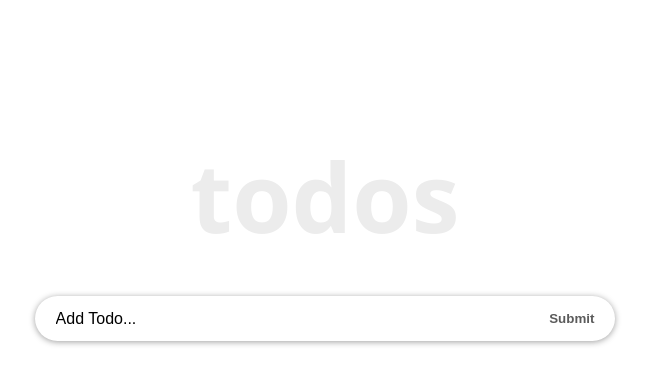
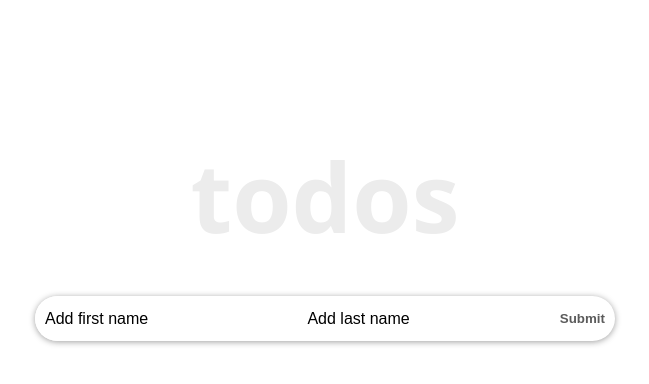
Before and after one commit to kayej22/react-todo-app, a React (Create React App) app: page / in a window 1280 px wide. Shown: the top 384 px of the page, without its empty margins (315-964 px from the left). Built offline with nearby package versions, Linux system fonts and the light colour scheme.

Commit message:
adding first and last name inputs

```diff
--- a/src/components/InputTodo.js
+++ b/src/components/InputTodo.js
@@ -2,35 +2,50 @@ import React, { useState } from "react"
 
 
   const InputTodo = props => {
-    const [title, setTitle] = useState("")
+    const [inputText, setInputText] = useState({
+      fName:"",
+      lastName:"",
+    })
 
 
   const onChange = e => {
-    setTitle(e.target.value)
+    setInputText({
+      ...inputText,
+      [e.target.name]: e.target.value,
+    })
   }
 
   const handleSubmit = e => {
     e.preventDefault()
-    if (title.trim()) {
-      props.addTodoProps(title)
-      setTitle("")
-    } else {
-      alert("Please write item")
-    }
+    console.log("submitted")
     }
 
+
     return (
+      <>
         <form onSubmit= {handleSubmit} className="form-container">
           <input
             type= "text"
             className="input-text"
-        placeholder= "Add Todo..."
-        value={title}
-        name="title"
+            placeholder= "Add first name"
+            value={inputText.fName}
+            name="fName"
             onChange={onChange}
           />
+          <input
+            type="text"
+            className="input-text"
+            placeholder="Add last name"
+            value={inputText.lastName}
+            name="lastName"
+            onChange={onChange}
+          />
+
         <button className="input-submit">Submit</button>
       </form>
+      <h2>{inputText.fName}</h2>
+      <h2>{inputText.lastName}</h2>
+    </>
   )
 }
 export default InputTodo
```
Lines whose indentation alone changed are shown as unchanged.
